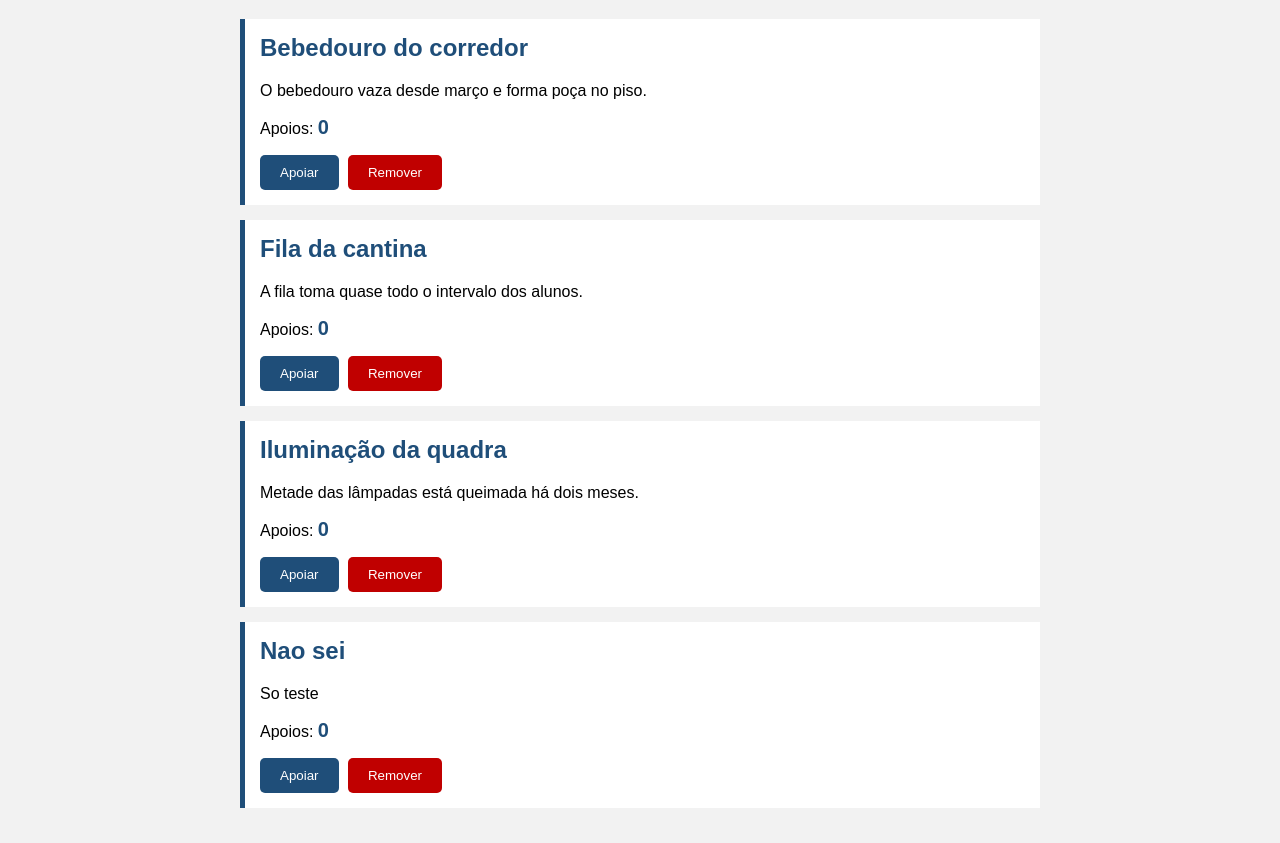
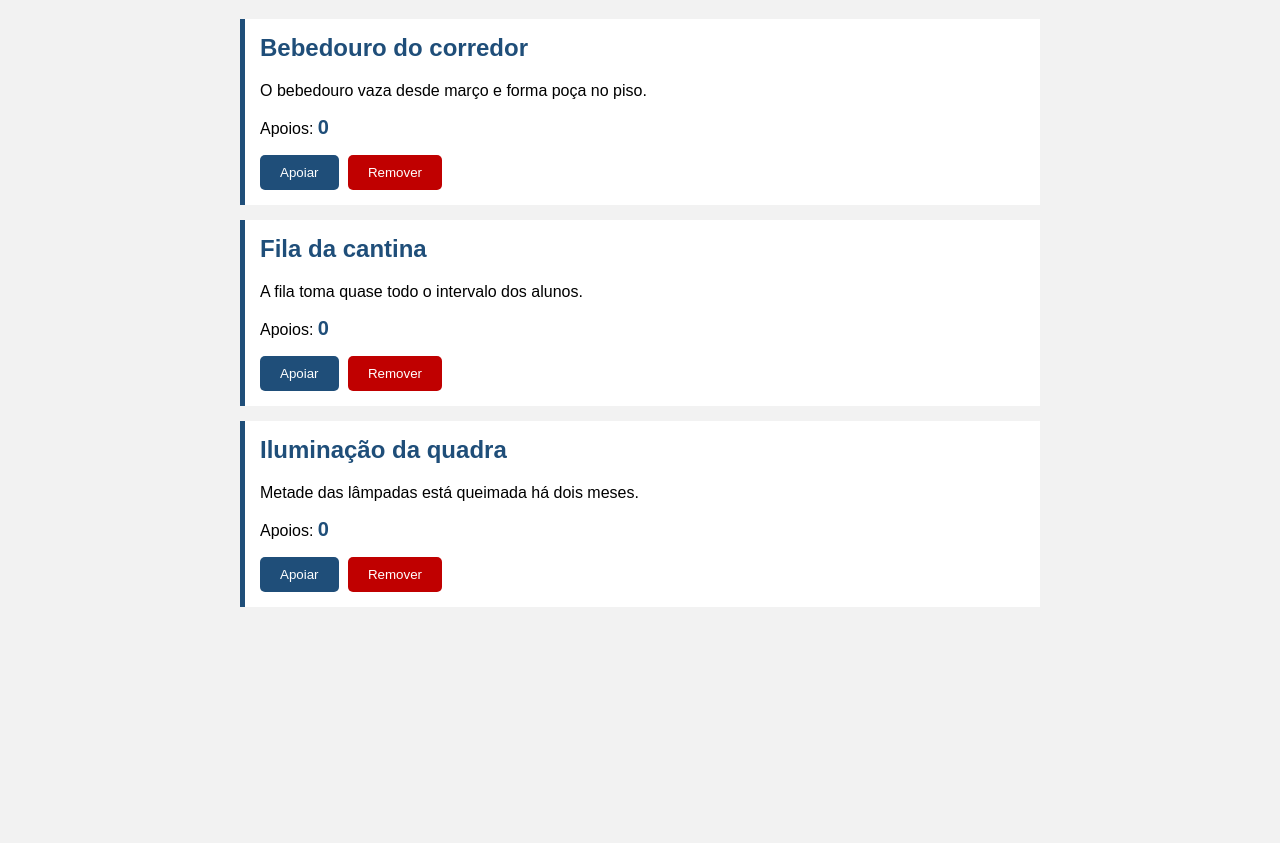
Before and after one commit to nicolassena-hue/ti_nicolasdesena, a plain HTML site: page index.html in a window 1280 px wide. Shown: the part 78-921 px from the top of the page. After the commit the page ends 800 px from the top, so only its background shows below. Drawn offline with Linux system fonts and the light colour scheme.

Commit message:
Estrutura do 3o trimestre: README, index.html e exercicios/aula01.js

```diff
--- a/index.html
+++ b/index.html
@@ -94,13 +94,6 @@ main {
         <button class="apoiar">Apoiar</button>
         <button class="remover">Remover</button>
     </div>
-    <div class="cartao">
-        <h2>Nao sei</h2>
-        <p>So teste</p>
-        <p>Apoios: <span class="contagem">0</span></p>
-        <button class="apoiar">Apoiar</button>
-        <button class="remover">Remover</button>
-    </div>
 </main>
 
 <script>
```
Also changed, not shown: exercicios/aula01.js (+6 -20 lines).
